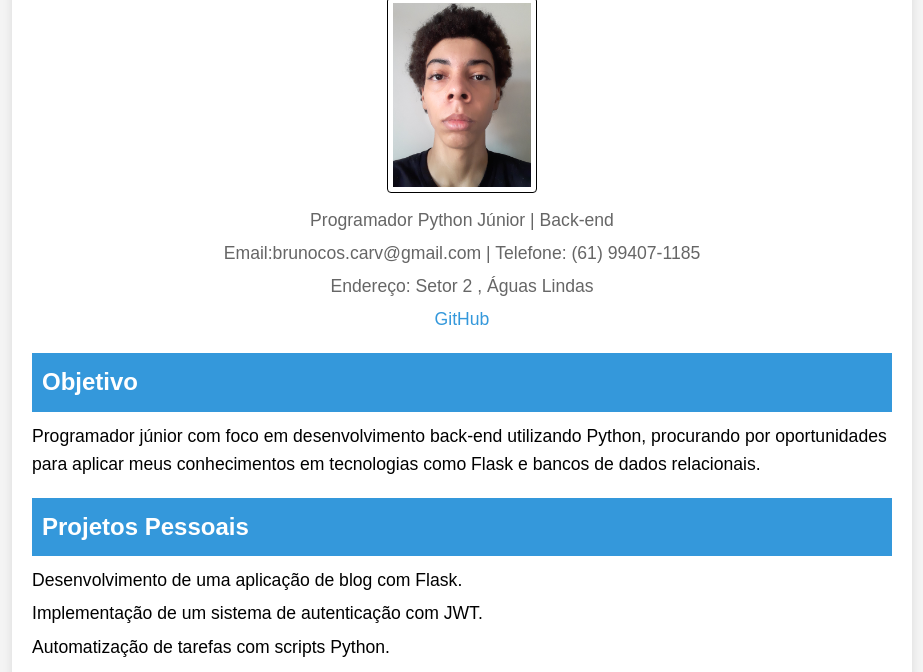
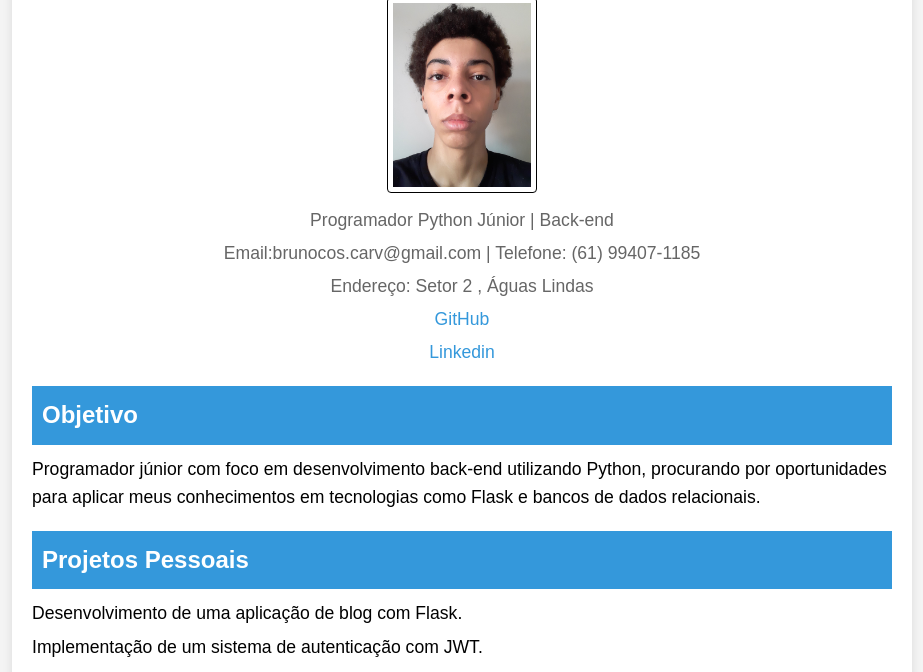
Before and after one commit to Bruno746883/Curriculo, a plain HTML site: page index.html in a window 1280 px wide. Shown: the part 107-779 px from the top of the page, without its empty margins (178-1101 px from the left). Drawn offline with Linux system fonts and the light colour scheme.

Commit message:
Update index.html

```diff
--- a/index.html
+++ b/index.html
@@ -16,6 +16,7 @@
             <p>Email:brunocos.carv@gmail.com | Telefone: (61) 99407-1185</p>
             <p>Endereço: Setor 2 , Águas Lindas</p>
             <p><a href="https://github.com/Bruno746883" target="_blank">GitHub</a></p>
+            <p><a href="https://www.linkedin.com/in/bruno-costa-31086033a/" target="_blank">Linkedin</a></p>
         </header>
 
         <section>
```
